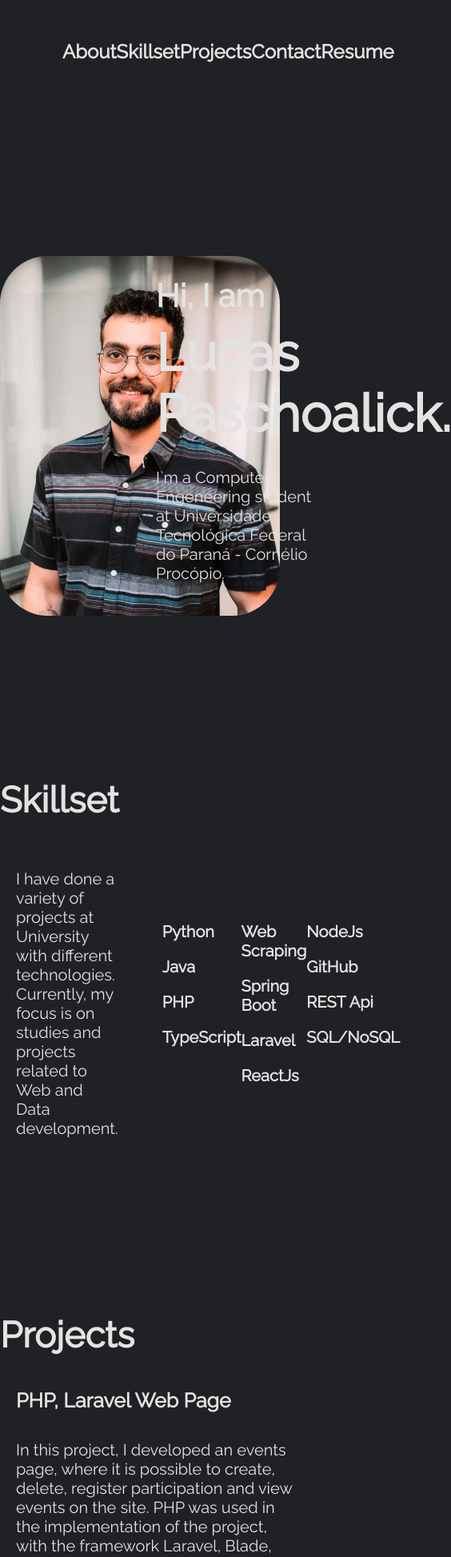
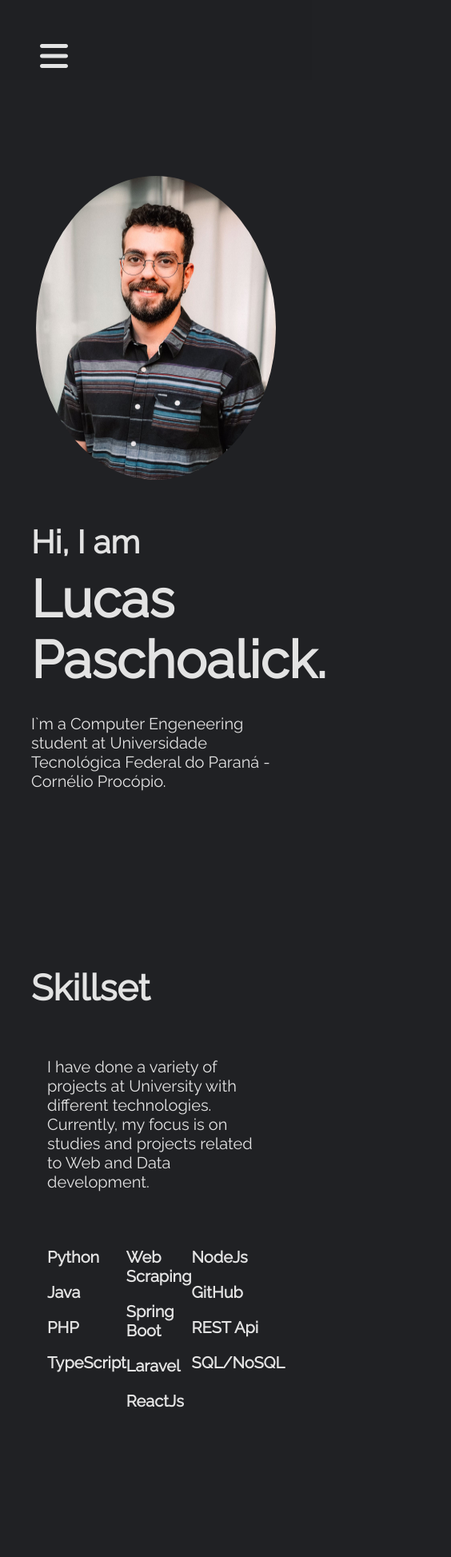
Before and after one commit to lucasPaschoalick/-lucaspaschoalick.github.io, a Next.js app: page / in a window 390 px wide. Shown: the top 1947 px of the page at 80% size, 564 px wide, since content can reach past the window. Built offline with nearby package versions, Linux system fonts and the light colour scheme.

Commit message:
Implementação de layout para mobile

```diff
--- a/package.json
+++ b/package.json
@@ -28,6 +28,7 @@
     "next": "13.2.4",
     "react": "^18.2.0",
     "react-dom": "18.2.0",
+    "react-dropdown": "^1.11.0",
     "react-icons": "^4.8.0",
     "react-is": "^16.8.0",
     "react-reveal": "^1.2.2",
--- a/src/components/Header/index.tsx
+++ b/src/components/Header/index.tsx
@@ -1,7 +1,6 @@
 import React from "react";
 import styled from "styled-components";
 import Navbar from "../Navbar";
-import Fade from 'react-reveal/fade';
 
 const Container = styled.div`
     max-width: 1200px;
@@ -12,20 +11,21 @@ const HeaderStyle = styled.div`
     padding: 50px 0;
     color: #e3e3e3;
     position: fixed;
+    z-index: 999;
     top: 0;
     left: 0;
     right: 0;
-    background-color: #202124;
-`
+    background: rgba(32,33,36, 0.99);
+`;
 
 const HeaderFlex = styled.header`
     display: flex;
     justify-content: center;
-`
+`;
 
 const Header = () => {
     return (
-        <Fade top cascade>
+
             <HeaderStyle>
                 <Container>
                     <HeaderFlex>
@@ -33,7 +33,7 @@ const Header = () => {
                     </HeaderFlex>
                 </Container>
             </HeaderStyle>
-        </Fade>
+
     )
 }
 
--- a/src/components/Navbar/index.tsx
+++ b/src/components/Navbar/index.tsx
@@ -1,12 +1,62 @@
-import React from "react";
+import React, { useState } from "react";
 import styled from "styled-components";
+import { faBars } from "@fortawesome/free-solid-svg-icons";
+import { FontAwesomeIcon } from "@fortawesome/react-fontawesome";
+import Fade from 'react-reveal/fade';
 
 const NavStyle = styled.div`
+  width: 100%;
+  display: flex;
+  justify-content: center;
+  margin: 0;
+  padding: 0;
+
+  .dropdown-div {
+    display: none;
+  }
+
+  .nav-links {
     width: 60%;
     display: flex;
     margin: 0;
     padding: 0;
     justify-content: space-between;
+  }
+
+  @media screen and (max-width: 800px) {
+    .dropdown-div {
+      width: 100%;
+      display: flex;
+      flex-direction: column;
+      position: fixed;
+      left: 0px;
+    }
+
+    .dropdown-icon {
+      padding-left: 50px;
+    }
+
+    .dropdown-content{
+      width: 15%;
+      display: flex;
+      flex-direction: column;
+      gap: 30px;
+      padding: 30px 20px 30px 50px;
+      background: rgba(32,33,36, 0.99);
+      border-radius: 15px;
+    }
+
+    .menu-icon {
+      display: block;
+      cursor: pointer;
+      color: #e3e3e3;
+      height: 40px;
+    }
+
+    .nav-links {
+      display: none;
+    }
+  }
 `;
 
 const AnchorStyle = styled.a`
@@ -17,29 +67,60 @@ const AnchorStyle = styled.a`
   font-weight: bold;
   cursor: pointer;
 
+  @media screen and (max-width: 800px) {
+    font-size: 20px;
+  }
+
   &:hover {
     color: #a1a1a1;
   }
 `;
 
 const Navbar = () => {
+
+  const [showMenu, setShowMenu] = useState(false);
+
+  const toggleMenu = () => {
+    setShowMenu(!showMenu);
+  };
+
   const handleScrollTo = (id: string) => {
     const element = document.getElementById(id);
     if (element) {
       element.scrollIntoView({ behavior: "smooth" });
+      toggleMenu();
     }
   };
 
+
   return (
     <NavStyle>
+      <Fade top cascade>
+        <div className="nav-links">
           <link href="https://fonts.googleapis.com/css?family=Raleway" rel="stylesheet" />
           <AnchorStyle onClick={() => handleScrollTo("home")}>About</AnchorStyle>
           <AnchorStyle onClick={() => handleScrollTo("skillset")}>Skillset</AnchorStyle>
           <AnchorStyle onClick={() => handleScrollTo("projects")}>Projects</AnchorStyle>
           <AnchorStyle onClick={() => handleScrollTo("contact")}>Contact</AnchorStyle>
-      <AnchorStyle href="/assets/resume_Lucas_Paschoalick.pdf" target="_blank">
-        Resume
-      </AnchorStyle>
+          <AnchorStyle href="/assets/resume_Lucas_Paschoalick.pdf" target="_blank">Resume</AnchorStyle>
+        </div>
+      </Fade>
+      <div className="dropdown-div">
+        <div className="dropdown-icon">
+          <FontAwesomeIcon icon={faBars} onClick={toggleMenu} className="menu-icon" />
+        </div>
+        <div>
+          {showMenu && (
+            <div className="dropdown-content">
+              <AnchorStyle onClick={() => handleScrollTo("home")}>About</AnchorStyle>
+              <AnchorStyle onClick={() => handleScrollTo("skillset")}>Skillset</AnchorStyle>
+              <AnchorStyle onClick={() => handleScrollTo("projects")}>Projects</AnchorStyle>
+              <AnchorStyle onClick={() => handleScrollTo("contact")}>Contact</AnchorStyle>
+              <AnchorStyle href="/assets/resume_Lucas_Paschoalick.pdf" target="_blank">Resume</AnchorStyle>
+            </div>
+          )}
+        </div>
+      </div>
     </NavStyle>
   );
 };
--- a/src/pages/Contact/index.tsx
+++ b/src/pages/Contact/index.tsx
@@ -3,10 +3,15 @@ import styled from "styled-components";
 import { FontAwesomeIcon } from '@fortawesome/react-fontawesome';
 import { faLinkedinIn, faGithub } from '@fortawesome/free-brands-svg-icons';
 import { faEnvelope, faFile } from '@fortawesome/free-regular-svg-icons';
+import Fade from 'react-reveal/fade';
 
 const Container = styled.div`
     max-width: 1200px;
     margin: auto;
+
+    @media screen and (max-width: 800px) {
+        max-width: 100%;
+    }
 `;
 
 const H2Style = styled.h2`
@@ -26,9 +31,10 @@ const ParStyle = styled.p`
     a{
         font-weight: bold;
         font-size: 21px;
+        color: #bb86fc;
 
         &:hover{
-        color: #a1a1a1;
+        color: #dcb2ff;
         }
     }
 `;
@@ -38,7 +44,7 @@ const ContactDiv = styled.div`
     display: flex;
     flex-direction: column;
     align-items: center;
-    padding-top: 100px;
+    padding-top: 50px;
 `;
 
 const LinksDiv = styled.div`
@@ -47,6 +53,11 @@ const LinksDiv = styled.div`
     justify-content: space-between;
     width: 60%;
     padding: 100px 0;
+
+    @media screen and (max-width: 700px) {
+        flex-direction: column;
+        gap: 30px;
+    }
 `;
 
 const IconsDiv = styled.div`
@@ -54,6 +65,10 @@ const IconsDiv = styled.div`
     flex-direction: column;
     gap: 10px;
     align-items: center;
+
+    @media screen and (max-width: 700px) {
+        gap: 5px;
+    }
 `;
 
 const AnchorStyle = styled.a`
@@ -83,6 +98,7 @@ const Contact = () => {
         <>
             <BackgroundDiv>
                 <Container id="contact">
+                    <Fade cascade>
                         <ContactDiv>
                             <div>
                                 <H2Style>Contact</H2Style>
@@ -97,7 +113,7 @@ const Contact = () => {
                                                 href="mailto:lucaspascontato@gmail.com"
                                                 rel="noopener noreferrer"
                                                 target="_blank"
-                                        ><FontAwesomeIcon icon={faEnvelope} color="#e3e3e3" height={38}/></a>
+                                            ><FontAwesomeIcon icon={faEnvelope} color="#bb86fc" height={38}/></a>
 
                                         </LinksStyle>
                                         <LinksStyle>
@@ -116,7 +132,7 @@ const Contact = () => {
                                                 href={`https://www.linkedin.com/in/lucas-paschoalick/`}
                                                 target="_blank"
                                                 rel="noopener noreferrer"
-                                        ><FontAwesomeIcon icon={faLinkedinIn} color="#e3e3e3" height={38}/></a>
+                                            ><FontAwesomeIcon icon={faLinkedinIn} color="#bb86fc" height={38}/></a>
                                         </LinksStyle>
                                         <LinksStyle>
                                             <AnchorStyle
@@ -134,7 +150,7 @@ const Contact = () => {
                                                 href="https://github.com/lucasPaschoalick"
                                                 rel="noopener noreferrer"
                                                 target="_blank"
-                                        ><FontAwesomeIcon icon={faGithub} color="#e3e3e3" height={38}/></a>
+                                            ><FontAwesomeIcon icon={faGithub} color="#bb86fc" height={38}/></a>
                                         </LinksStyle>
                                         <LinksStyle>
                                             <AnchorStyle
@@ -152,7 +168,7 @@ const Contact = () => {
                                                 href="/assets/resume_Lucas_Paschoalick.pdf"
                                                 rel="noopener noreferrer"
                                                 target="_blank"
-                                        ><FontAwesomeIcon icon={faFile} color="#e3e3e3" height={38}/></a>
+                                            ><FontAwesomeIcon icon={faFile} color="#bb86fc" height={38}/></a>
                                         </LinksStyle>
                                         <LinksStyle>
                                             <AnchorStyle
@@ -169,6 +185,7 @@ const Contact = () => {
                                 <ParStyle>Built from scratch by me, it is <AnchorStyle href="https://github.com/lucasPaschoalick/lucaspaschoalick.github.io" target="_blank">Open Source</AnchorStyle>.</ParStyle>
                             </div>
                         </ContactDiv>
+                    </Fade>
                 </Container>
             </BackgroundDiv>
         </>
--- a/src/pages/Home/index.tsx
+++ b/src/pages/Home/index.tsx
@@ -1,10 +1,15 @@
 import React from "react";
 import styled from "styled-components";
 import Image from 'next/image';
+import Fade from 'react-reveal/fade';
 
 const Container = styled.div`
     max-width: 1200px;
     margin: auto;
+
+    @media screen and (max-width: 800px) {
+        width: 100%;
+    }
 `;
 
 const ParStyle = styled.p`
@@ -27,14 +32,32 @@ const Row = styled.div`
     justify-content: space-between;
     align-items: center;
     padding-top: 320px;
+    padding-bottom: 50px;
+
+    @media screen and (max-width: 800px) {
+        display: flex;
+        flex-direction: column;
+        padding-top: 220px;
+        gap:50px;
+    }
 `;
 
 const Column = styled.div`
     max-width: 50%;
+
+    @media screen and (max-width: 800px) {
+        max-width: 80%;
+    }
 `;
 
 const StyledImage = styled(Image)`
     border-radius: 60px;
+
+    @media screen and (max-width: 800px) {
+        border-radius: 50%;
+        width: 300px;
+        height: 380px;
+    }
 `;
 
 const SpanTitle = styled.span`
@@ -60,6 +83,7 @@ const Home = () => {
         <>
             <Container id="home">
                 <Row>
+                    <Fade left cascade>
                         <Column>
                             <StyledImage
                                 src="/images/photo.jpeg"
@@ -69,6 +93,7 @@ const Home = () => {
                                 priority
                             />
                         </Column>
+                    </Fade>
                     <Column>
                         <SpanTitle>Hi, I am</SpanTitle>
                         <HomeTitle>Lucas Paschoalick.</HomeTitle>
--- a/src/pages/Projects/index.tsx
+++ b/src/pages/Projects/index.tsx
@@ -1,14 +1,14 @@
 import React from "react";
 import styled from "styled-components";
+import Fade from 'react-reveal/fade';
 
 const Container = styled.div`
     max-width: 1200px;
     margin: auto;
-`;
 
-const ProTitleDiv = styled.div`
-    margin: 0;
-    padding: 0 0 10px;
+    @media screen and (max-width: 800px) {
+        max-width: 80%;
+    }
 `;
 
 const AnchorStyle = styled.a`
@@ -30,13 +30,14 @@ const H2Style = styled.h2`
     color: #e3e3e3;
     font-weight: bold;
     margin: 0;
-    padding: 0 0 40px;
+    padding-bottom: 50px;
 `;
 
 const Par2Style = styled.p`
     font-family: Raleway;
     font-size: 20px;
     color: #e3e3e3;
+    padding-left: 10px;
 
     a{
         font-weight: bold;
@@ -49,7 +50,8 @@ const Par2Style = styled.p`
 `;
 
 const ProjectsContainer = styled.div`
-    padding-top: 200px;
+    padding-top: 150px;
+    padding-bottom: 50px;
 `;
 
 const AllProjects = styled.div`
@@ -57,6 +59,11 @@ const AllProjects = styled.div`
     flex-direction: row;
     justify-content: space-between;
     padding: 0 20px;
+
+    @media screen and (max-width: 800px) {
+        max-width: 100%;
+        justify-content: center;
+    }
 `;
 
 const ProjectsContent = styled.div`
@@ -64,6 +71,31 @@ const ProjectsContent = styled.div`
     flex-direction: column;
     gap: 5px;
     max-width: 400px;
+
+    .projects-button {
+        display: flex;
+        justify-content: center;
+    }
+
+    .projects-href {
+        display: flex;
+        justify-content: center;
+        align-items: center;
+        padding: 10px;
+        background: #bb86fc;
+        border-radius: 5px;
+
+        &:hover{
+            background: #dcb2ff;
+        }
+    }
+`;
+
+const ProjectsAnchor = styled.a`
+    font-family: Raleway;
+    font-weight: bold;
+    font-size: 20px;
+    color: #202124;
 `;
 
 const Projects = () => {
@@ -74,13 +106,11 @@ const Projects = () => {
                         <H2Style>
                             Projects
                         </H2Style>
+                        <Fade cascade>
                             <AllProjects>
                                 <ProjectsContent>
                                     <div>
-                                <ProTitleDiv>
                                         <AnchorStyle href="https://github.com/lucasPaschoalick/curso-laravel" target="_blank">PHP, Laravel Web Page</AnchorStyle>
-
-                                </ProTitleDiv>
                                     </div>
                                     <div>
                                         <Par2Style>
@@ -89,9 +119,14 @@ const Projects = () => {
                                             MySQL was used to store the data.
                                         </Par2Style>
                                     </div>
+                                    <div className="projects-button">
+                                        <ProjectsAnchor href="https://github.com/lucasPaschoalick/curso-laravel" target="_blank">
+                                            <div className="projects-href">See on GitHub</div>
+                                        </ProjectsAnchor>
+                                    </div>
                                 </ProjectsContent>
                             </AllProjects>
-
+                        </Fade>
                     </ProjectsContainer>
             </Container>
         </>
--- a/src/pages/Skillset/index.tsx
+++ b/src/pages/Skillset/index.tsx
@@ -1,9 +1,14 @@
 import React from "react";
 import styled from "styled-components";
+import Fade from 'react-reveal/fade';
 
 const Container = styled.div`
     max-width: 1200px;
     margin: auto;
+
+    @media screen and (max-width: 800px) {
+        max-width: 80%;
+    }
 `;
 
 const ParStyle = styled.p`
@@ -31,7 +36,13 @@ const H2Style = styled.h2`
 `;
 
 const SkillContainer = styled.div`
-    padding-top: 200px;
+    padding-top: 150px;
+    padding-bottom: 50px;
+
+    @media screen and (max-width: 800px) {
+        justify-content: center;
+        max-width: 100%;
+    }
 `;
 
 const ContentDiv = styled.div`
@@ -39,10 +50,20 @@ const ContentDiv = styled.div`
     gap: 55px;
     align-items: center;
     padding: 0 20px;
+
+    @media screen and (max-width: 800px) {
+        display: flex;
+        flex-direction: column;
+        gap:50px;
+    }
 `;
 
 const TextDiv = styled.div`
     width: 50%;
+
+    @media screen and (max-width: 800px) {
+        width: 100%;
+    }
 `;
 
 const SkillDiv = styled.div`
@@ -78,6 +99,7 @@ const Skillset = () => {
                         <div>
                             <H2Style>Skillset</H2Style>
                         </div>
+                            <Fade cascade>
                                 <ContentDiv>
                                     <TextDiv>
                                         <ParStyle>
@@ -107,6 +129,7 @@ const Skillset = () => {
                                         </SkillDiv>
                                     </TextDiv>
                                 </ContentDiv>
+                            </Fade>
                     </SkillContainer>
             </Container>
         </>
```
Also changed, not shown: src/pages/_app.tsx (+1 -10 lines), 1 other file (tests, documents, lock files or other folders). Lines whose indentation alone changed are shown as unchanged.
